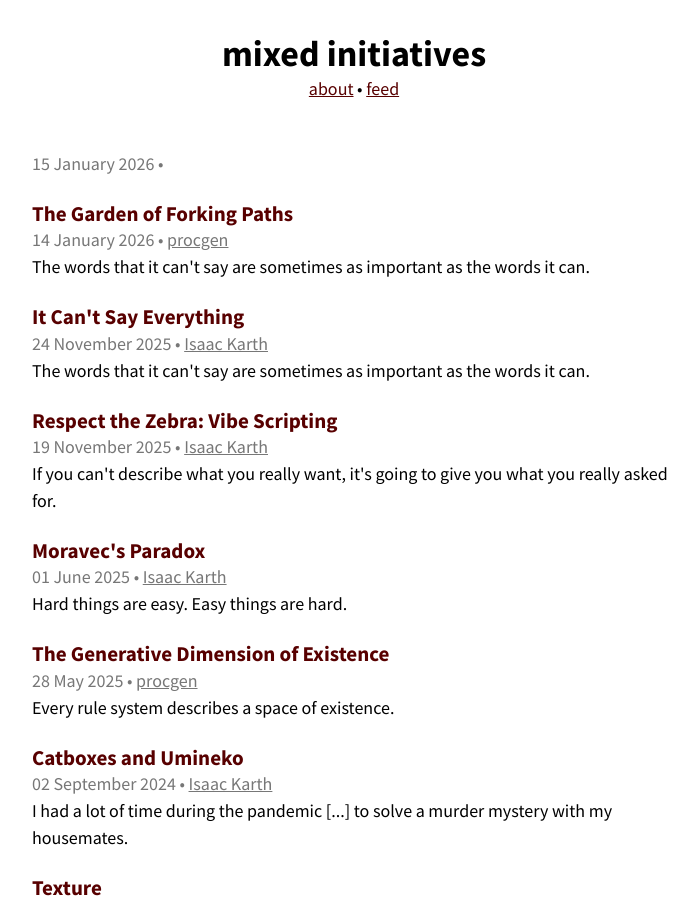
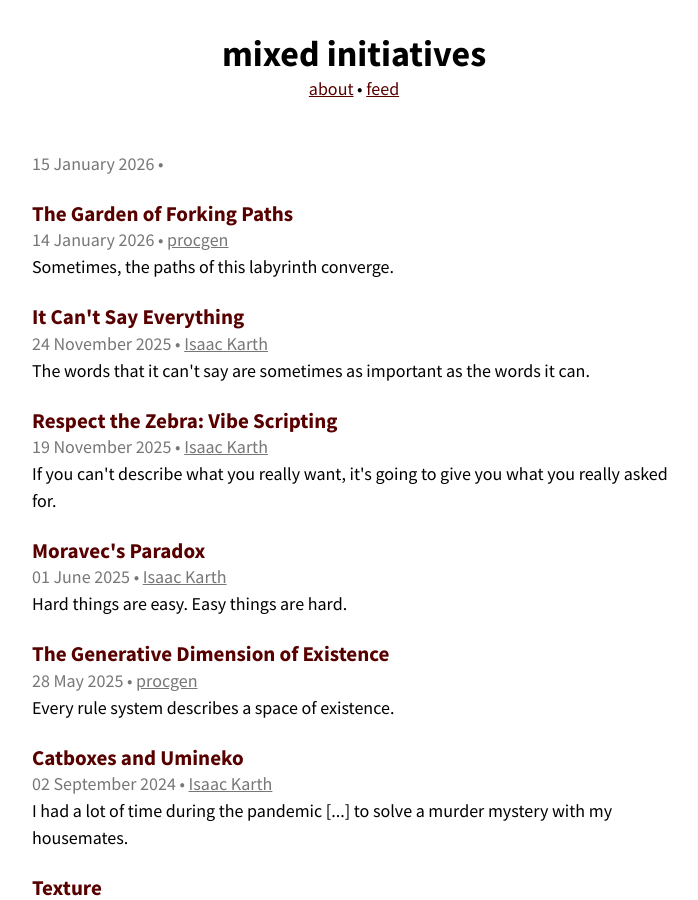
Before and after one commit to mixedinitiatives/mixedinitiatives.github.io, a Jekyll site: the page built from index.html, in a window 1280 px wide and 900 px high. Shown: the whole window, without its empty margins (286-984 px from the left). Built offline with Jekyll 4.4.1, drawn with Linux system fonts in a browser that asks for light colours.

Commit message:
corrected subhed

```diff
--- a/_posts/2026-01-14-forking-paths.md
+++ b/_posts/2026-01-14-forking-paths.md
@@ -1,6 +1,6 @@
 ---
 title: The Garden of Forking Paths
-excerpt: "The words that it can't say are sometimes as important as the words it can."
+excerpt: "Sometimes, the paths of this labyrinth converge."
 author: procgen
 ---
 
@@ -26,7 +26,7 @@ The short story is obsessed with the idea of branching timelines, a kind of mult
 >
 > "Not in all," he murmured with a smile. "Time forks perpetually toward innumerable futures. In one of them I am your enemy."
 
-This is making the argument that the branching is the thing of significance, yes? The endless, mutually incompatible futures. Except, wait: all of those times that he describes are, in this story, the same time, or can be read as such, because in this timeline the protagonist _is_ his enemy and his friend; he will be found dead soon; he has been presented as ghost-like oracle: "His face, within the vivid circle of the lamplight, was unquestionably that of an old man, but with something unalterable about it, even immortal."
+This is making the argument that the branching is the thing of significance, yes? The endless, mutually incompatible futures. Except, wait: all of those times that he describes are, in this story, the same time. Or can be read as such, because in this timeline the protagonist _is_ his enemy and his friend; he will be found dead soon; he has been presented as ghost-like oracle: "His face, within the vivid circle of the lamplight, was unquestionably that of an old man, but with something unalterable about it, even immortal."
 
 > "...In the work of Ts'ui Pên, all possible outcomes occur; each one is the point of departure for other forkings. Sometimes, the paths of this labyrinth converge: for example, you arrive at this house, but in one of the possible pasts you are my enemy, in another, my friend."
 
```
